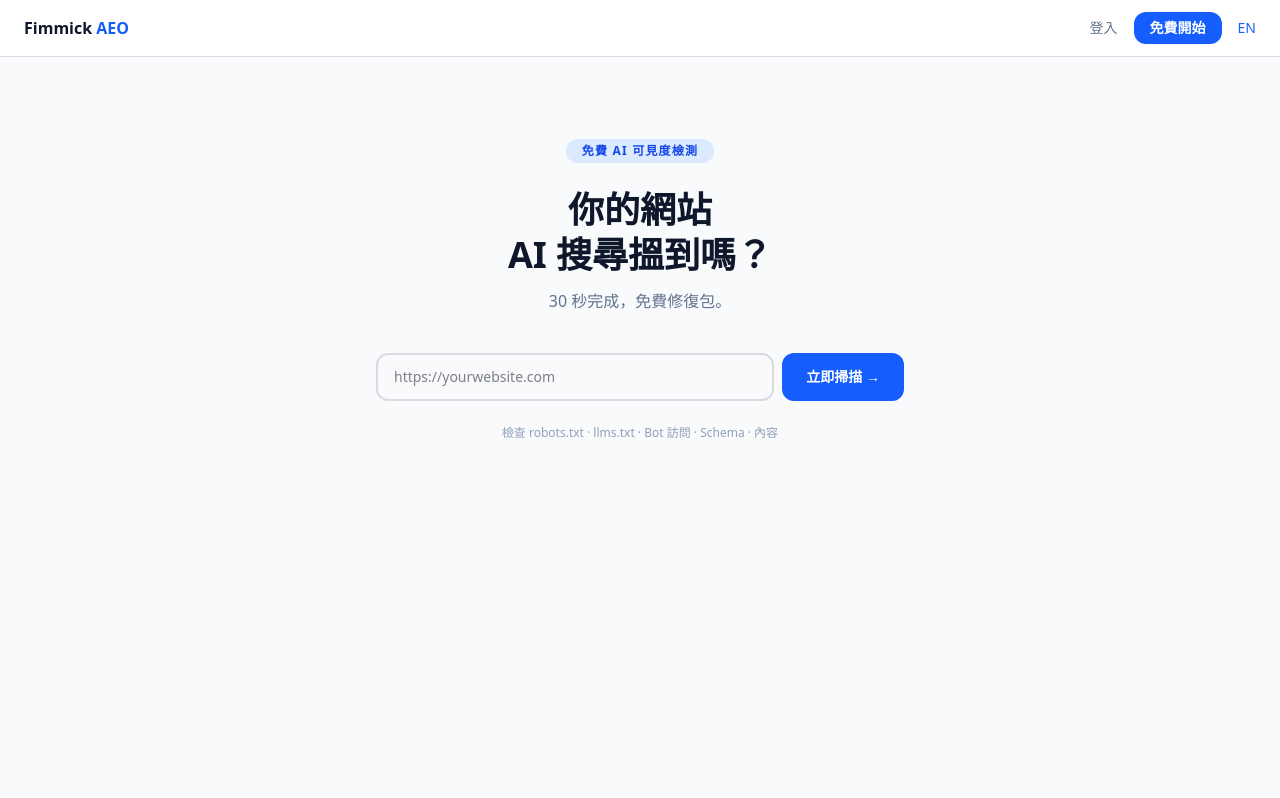
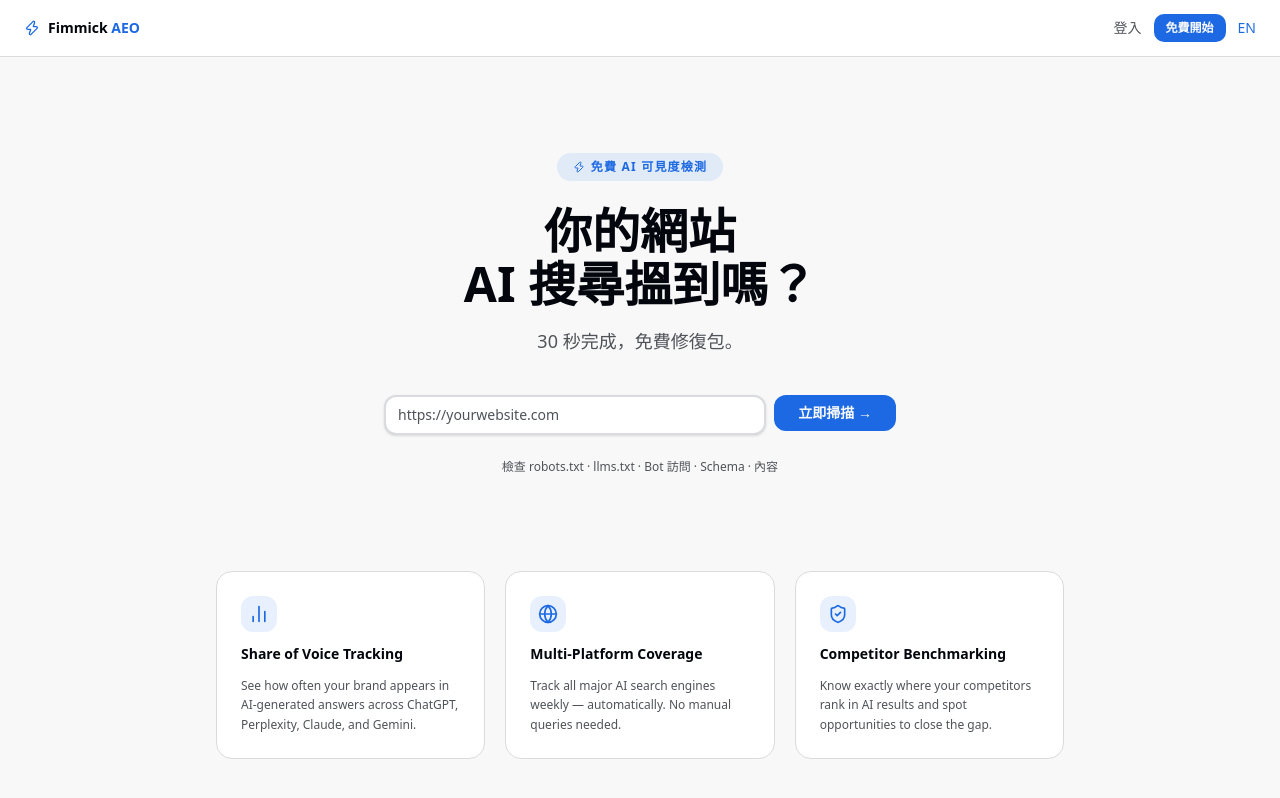
Before and after one commit to YNWAforever/aiso, a Next.js app: page /zh-HK in a window 1280 px wide. Shown: the top 798 px of the page. Built offline with nearby package versions, Linux system fonts and the light colour scheme.

Commit message:
design: redesigned landing page — hero + feature grid (fimmick-refined style)

```diff
--- a/app/[lang]/page.tsx
+++ b/app/[lang]/page.tsx
@@ -3,6 +3,27 @@ import { useTranslations } from 'next-intl'
 import { useRouter, useParams } from 'next/navigation'
 import { useState } from 'react'
 import Link from 'next/link'
+import { Zap, BarChart2, ShieldCheck, Globe } from 'lucide-react'
+import { Button } from '@/components/ui/button'
+import { Input }  from '@/components/ui/input'
+
+const FEATURES = [
+  {
+    icon: BarChart2,
+    title: 'Share of Voice Tracking',
+    body:  'See how often your brand appears in AI-generated answers across ChatGPT, Perplexity, Claude, and Gemini.',
+  },
+  {
+    icon: Globe,
+    title: 'Multi-Platform Coverage',
+    body:  'Track all major AI search engines weekly — automatically. No manual queries needed.',
+  },
+  {
+    icon: ShieldCheck,
+    title: 'Competitor Benchmarking',
+    body:  'Know exactly where your competitors rank in AI results and spot opportunities to close the gap.',
+  },
+]
 
 export default function HomePage() {
   const t      = useTranslations()
@@ -35,59 +56,75 @@ export default function HomePage() {
   const otherLabel = params.lang === 'en' ? '中文' : 'EN'
 
   return (
-    <div className="min-h-screen bg-slate-50">
+    <div className="min-h-screen bg-background">
       {/* Nav */}
-      <nav className="bg-white border-b border-slate-200 px-6 py-3 flex justify-between items-center">
-        <span className="font-bold text-slate-900">
-          Fimmick <span className="text-blue-600">AEO</span>
+      <nav className="bg-card border-b px-6 py-3.5 flex justify-between items-center">
+        <div className="flex items-center gap-2">
+          <Zap className="size-4 text-primary" />
+          <span className="font-black text-foreground text-sm">
+            Fimmick <span className="text-primary">AEO</span>
           </span>
-        <div className="flex items-center gap-4">
-          <Link href={`/${params.lang}/auth/login`} className="text-sm text-slate-500 hover:text-slate-900 transition">
+        </div>
+        <div className="flex items-center gap-3">
+          <Link
+            href={`/${params.lang}/auth/login`}
+            className="text-sm text-muted-foreground hover:text-foreground transition-colors"
+          >
             {t('nav.sign_in')}
           </Link>
-          <Link
-            href={`/${params.lang}/pricing`}
-            className="text-sm font-semibold bg-blue-600 text-white px-4 py-1.5 rounded-lg hover:bg-blue-700 transition"
-          >
-            {t('nav.get_started')}
-          </Link>
-          <Link href={`/${otherLang}`} className="text-sm text-blue-600 hover:underline">
+          <Button size="sm" asChild>
+            <Link href={`/${params.lang}/pricing`}>{t('nav.get_started')}</Link>
+          </Button>
+          <Link href={`/${otherLang}`} className="text-sm text-primary hover:underline">
             {otherLabel}
           </Link>
         </div>
       </nav>
 
       {/* Hero */}
-      <main className="max-w-xl mx-auto px-6 py-20 text-center">
-        <span className="inline-block bg-blue-100 text-blue-700 text-xs font-semibold tracking-widest px-4 py-1 rounded-full mb-6">
+      <main>
+        <section className="max-w-2xl mx-auto px-6 py-24 text-center">
+          <span className="inline-flex items-center gap-1.5 bg-primary/10 text-primary text-xs font-semibold tracking-widest px-4 py-1.5 rounded-full mb-6">
+            <Zap className="size-3" />
             {t('home.badge')}
           </span>
-        <h1 className="text-4xl font-black text-slate-900 leading-tight mb-3 whitespace-pre-line">
+          <h1 className="text-5xl font-black text-foreground leading-[1.1] mb-4 whitespace-pre-line">
             {t('home.headline')}
           </h1>
-        <p className="text-slate-500 mb-10">{t('home.subheadline')}</p>
+          <p className="text-muted-foreground text-lg mb-10">{t('home.subheadline')}</p>
 
-        <form onSubmit={handleScan} className="flex gap-2">
-          <input
+          <form onSubmit={handleScan} className="flex gap-2 max-w-lg mx-auto">
+            <Input
               type="text"
               value={url}
               onChange={e => setUrl(e.target.value)}
               placeholder={t('home.placeholder')}
-            className="flex-1 border-2 border-blue-600 rounded-lg px-4 py-3 text-sm outline-none focus:ring-2 focus:ring-blue-300"
+              className="flex-1 h-10 border-2 border-primary/60 focus-visible:ring-primary/30"
               required
             />
-          <button
-            type="submit"
-            disabled={loading}
-            className="bg-blue-600 hover:bg-blue-700 text-white px-6 py-3 rounded-lg text-sm font-semibold disabled:opacity-50 transition-colors"
-          >
+            <Button type="submit" disabled={loading} className="px-6">
               {loading ? '…' : t('home.cta')}
-          </button>
+            </Button>
           </form>
 
-        {error && <p className="text-red-600 text-sm mt-3">{error}</p>}
+          {error && <p className="text-destructive text-sm mt-3">{error}</p>}
+          <p className="text-xs text-muted-foreground mt-6">{t('home.trust')}</p>
+        </section>
 
-        <p className="text-xs text-slate-400 mt-6">{t('home.trust')}</p>
+        {/* Feature grid */}
+        <section className="max-w-4xl mx-auto px-6 pb-24">
+          <div className="grid grid-cols-1 md:grid-cols-3 gap-5">
+            {FEATURES.map(({ icon: Icon, title, body }) => (
+              <div key={title} className="bg-card rounded-xl border p-6 space-y-3">
+                <div className="size-9 rounded-lg bg-primary/10 flex items-center justify-center">
+                  <Icon className="size-5 text-primary" />
+                </div>
+                <h3 className="font-semibold text-foreground text-sm">{title}</h3>
+                <p className="text-muted-foreground text-xs leading-relaxed">{body}</p>
+              </div>
+            ))}
+          </div>
+        </section>
       </main>
     </div>
   )
```
Lines whose indentation alone changed are shown as unchanged.
